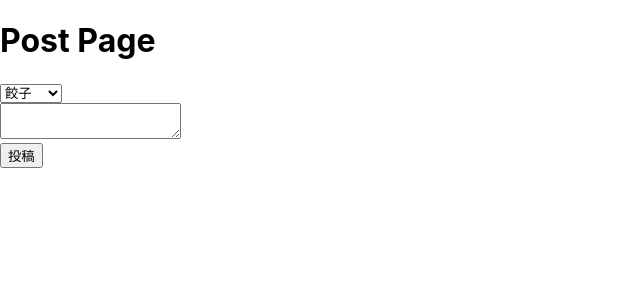
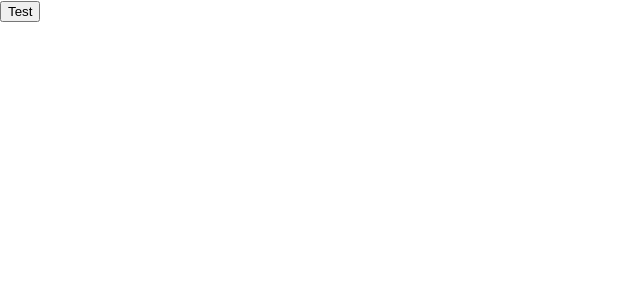
Before and after one commit to shortintern2020-B-frontier/TeamA, a React (Create React App) app in the folder react-ts-app/: page /post in a window 1280 px wide. Shown: the top 300 px of the page, without its empty margins (0-640 px from the left). Built offline with nearby package versions, Linux system fonts and the light colour scheme.

Commit message:
test connection from backend

```diff
--- a/react-ts-app/src/pages/Post.tsx
+++ b/react-ts-app/src/pages/Post.tsx
@@ -1,31 +1,52 @@
 import React, { useState } from "react";
+import { createTest, createPost } from "./../api"
+
 
 const Home: React.FC = () => {
+  const [mealId, setMealID] = useState(0);
+  const [message, setMessage] = useState("")
+  const [res, setRes] = useState<any>();
 
-  const [values, setValues] = useState({
-    meal_name1: "",
-    meal_name2: "",
-    meal_name3: "",
-    meal_name4: "",
-    meal_name5: "",
-    post_comment: "",
-  });
+  const onSubmit = (e: React.FormEvent<HTMLFormElement>) => {
+    e.preventDefault()
+  }
+
+  // return (
+  //   <div>
+  //     <h1>Post Page</h1>
+  //     <form onSubmit={onSubmit} />
+  // return (
+  //     <div  >
+  //       <h1>Post Page</h1>
+  //       <form onSubmit={onSubmit}>
+  //         <div>
+  //           <select >
+  //             <option onSelect={() => setMealID(1)}>餃子</option>
+  //             <option onSelect={() => setMealID(2)}>カレー</option>
+  //           </select>
+  //         </div>
+  //         <textarea onChange={(e: React.ChangeEvent<HTMLTextAreaElement>) => setMessage(e.target.value)} />
+  //         <div>
+  //           <button >投稿</button>
+  //         </div>
+  //       </form>
+  //     </div>
+  // )
+
+  //
+  // {"cuisine": "cuisine", "recipe": "recipe"}
+
+  const getMeal = () => {
+    let temp_res = createTest();
+    temp_res.then(item => setRes(item))
+    console.log(temp_res)
+
+  }
 
   return (
-    <div  >
-      <h1>Post Page</h1>
-      <form>
-        <div>
-          <select >
-            <option>餃子</option>
-            <option>カレー</option>
-          </select>
-        </div>
-        <textarea />
-        <div>
-          <button>投稿</button>
-        </div>
-      </form>
+    <div>
+      <button onClick={getMeal}>Test</button>
+      {res && res.cuisine}
     </div>
   )
 }
```
